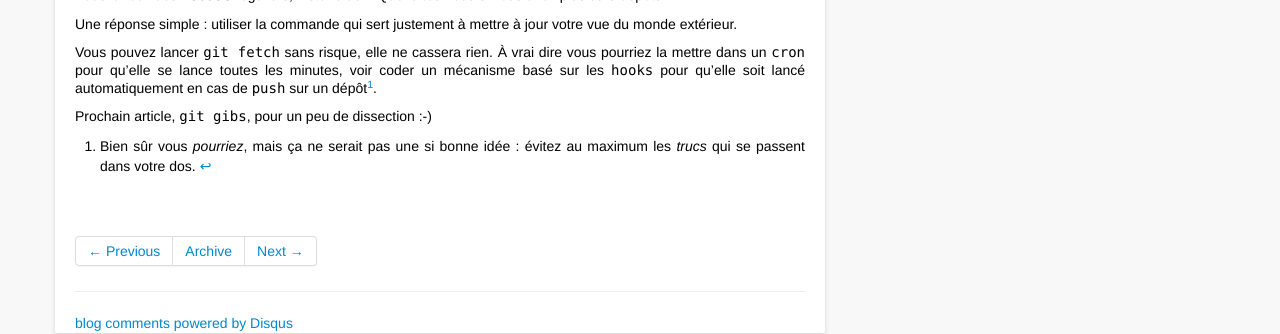
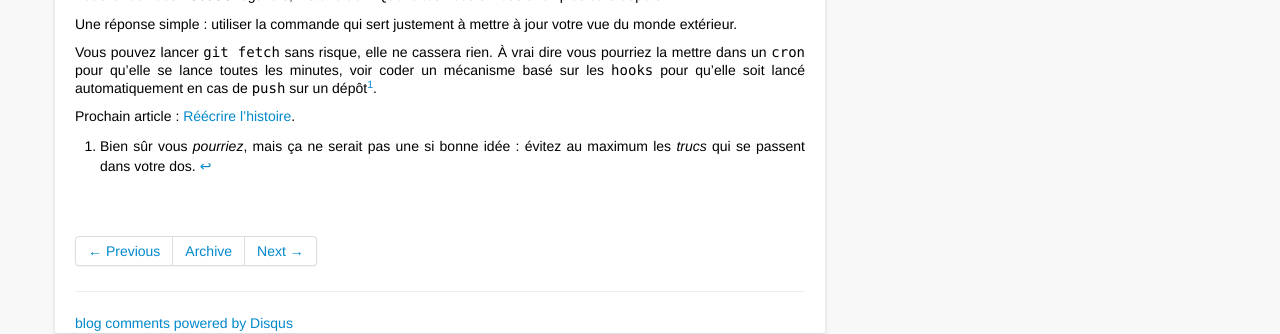
Before and after one commit to dohzya/dohzya.com, a Jekyll site: the page built from _posts/2013-01-24-git-tips-4.md, in a window 1280 px wide. Shown: the part 1106-1440 px from the top of the page. Built offline with Jekyll 4.4.1, drawn with Linux system fonts in a browser that asks for light colours; comment, search, counter and statistics services are not loaded.

Commit message:
posts: git-tips: Fix next-article

```diff
--- a/_posts/2013-01-24-git-tips-4.md
+++ b/_posts/2013-01-24-git-tips-4.md
@@ -60,4 +60,4 @@ Vous pouvez lancer `git fetch` sans risque, elle ne cassera rien. À vrai dire v
 [^autofetch]: Bien sûr vous _pourriez_, mais ça ne serait pas une si bonne idée : évitez au maximum les _trucs_ qui se passent dans votre dos.
 
 
-Prochain article, {% if currentDate > "2013-02-07" %}[`git gibs`](/article/2013-02-07/git-tips-6){% else %}`git gibs`{% endif %}, pour un peu de dissection :-)
+Prochain article : {% if currentDate >= "2013-01-31" %}[Réécrire l'histoire](/article/2013-01-31/git-tips-5){% else %}Réécrire l'histoire{% endif %}.
```
